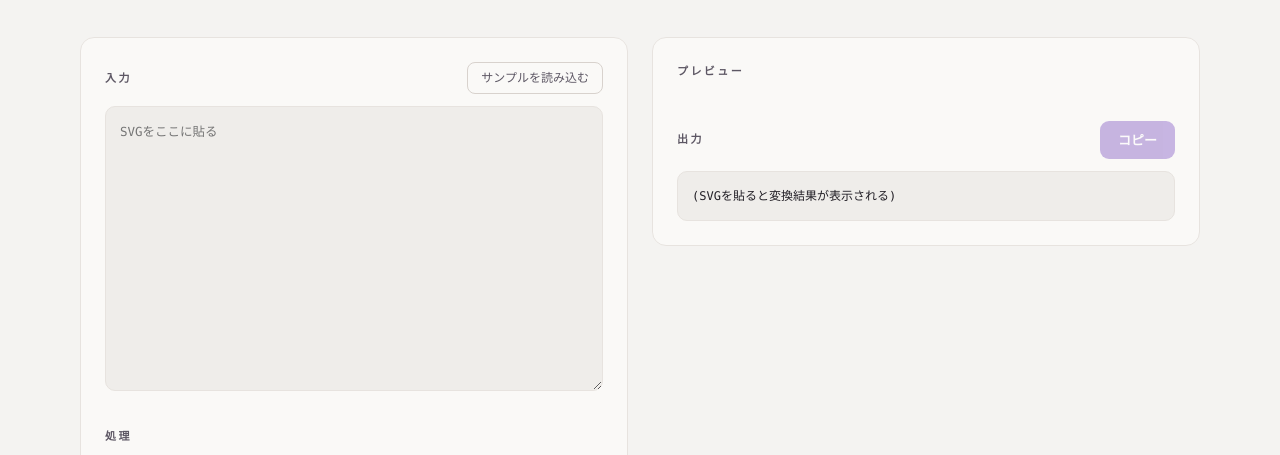
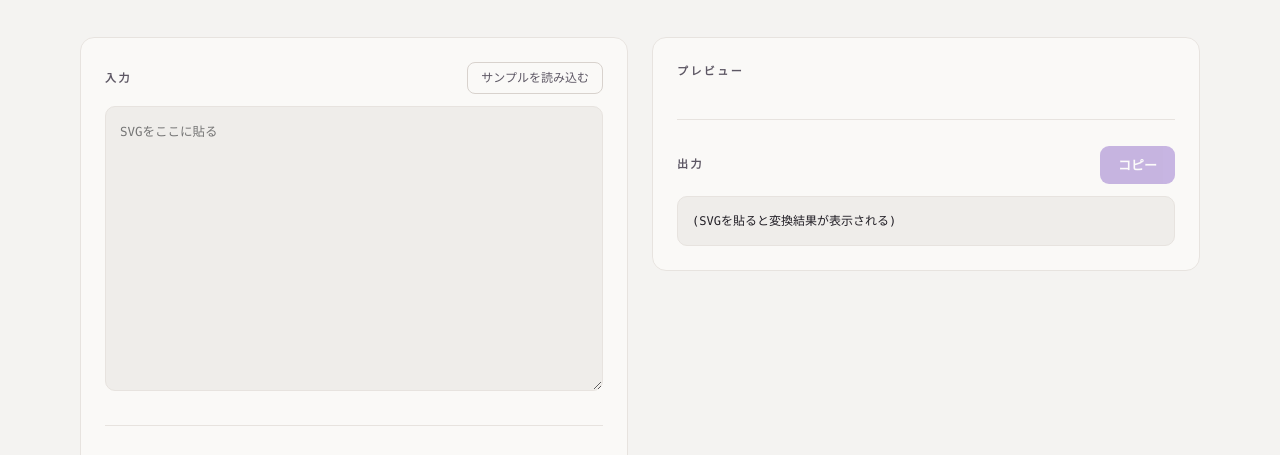
Before and after one commit to miruky/svg-atelier, a website built with Vite: page index.html in a window 1280 px wide. Shown: the part 267-722 px from the top of the page. Built offline with nearby package versions, Linux system fonts and the light colour scheme.

Commit message:
パネル内のセクションを罫線で区切り数値を等幅化

```diff
--- a/src/style.css
+++ b/src/style.css
@@ -279,6 +279,14 @@ button {
   margin-bottom: 0;
 }
 
+/* 密なパネル内のセクションを罫線と余白で区切り、視線の手がかりを作る */
+.pane h2:not(:first-child),
+.pane .pane-head:not(:first-child) {
+  border-top: 1px solid var(--rule);
+  margin-top: 26px;
+  padding-top: 26px;
+}
+
 textarea {
   width: 100%;
   font-family: var(--mono);
@@ -484,6 +492,7 @@ textarea:focus {
 .size-note {
   font-family: var(--mono);
   font-size: 11.5px;
+  font-variant-numeric: tabular-nums;
   color: var(--ink-soft);
   margin-right: 12px;
 }
```
